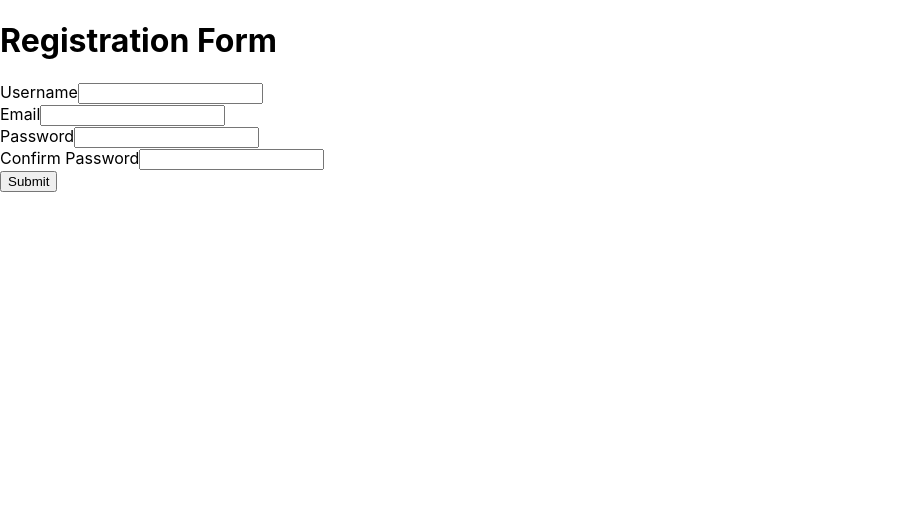
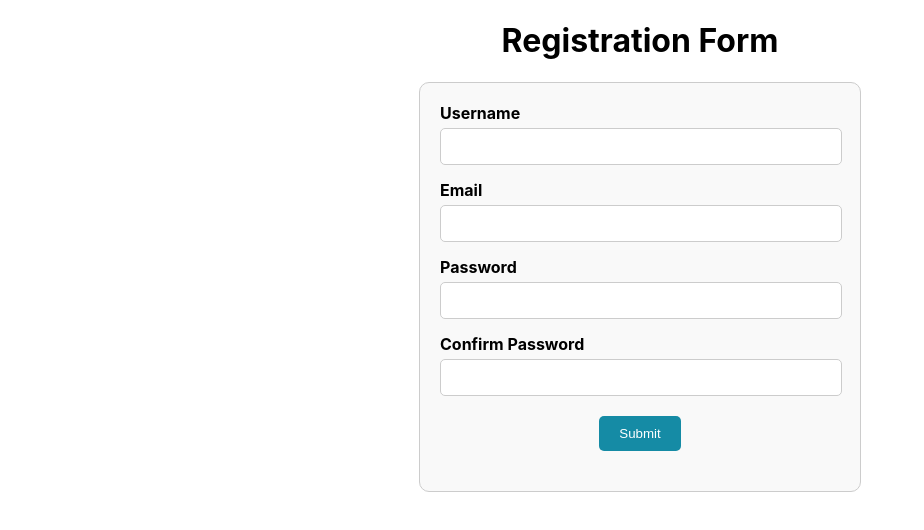
Before and after one commit to AnumIqbal2211/Registration-Form-Validation, a React (Create React App) app: page / in a window 1280 px wide. Shown: the top 530 px of the page, without its empty margins (0-924 px from the left). Built offline with nearby package versions, Linux system fonts and the light colour scheme.

Commit message:
style: Add simple CSS styling to form and error messages

```diff
--- a/src/App.js
+++ b/src/App.js
@@ -1,5 +1,6 @@
 import React from "react";
 import Register from "./components/Register";
+import "./assets/css/Register.css";
 
 function App() {
   return (
--- /dev/null
+++ b/src/assets/css/Register.css
@@ -0,0 +1,48 @@
+form {
+  max-width: 400px;
+  margin: auto;
+  padding: 20px;
+  border: 1px solid #ccc;
+  border-radius: 10px;
+  background-color: #f9f9f9;
+}
+h1 {
+  text-align: center;
+}
+
+div {
+  margin-bottom: 15px;
+}
+
+label {
+  display: block;
+  font-weight: bold;
+}
+
+input {
+  width: 95%;
+  padding: 10px;
+  margin-top: 5px;
+  border: 1px solid #ccc;
+  border-radius: 5px;
+}
+
+button {
+  display: block;
+  margin: 20px auto;
+  padding: 10px 20px;
+  background-color: #158ba5;
+  color: white;
+  border: none;
+  border-radius: 5px;
+  cursor: pointer;
+}
+
+button:hover {
+  background-color: #0a5d74;
+}
+
+p {
+  color: red;
+  font-size: 12px;
+}
```
